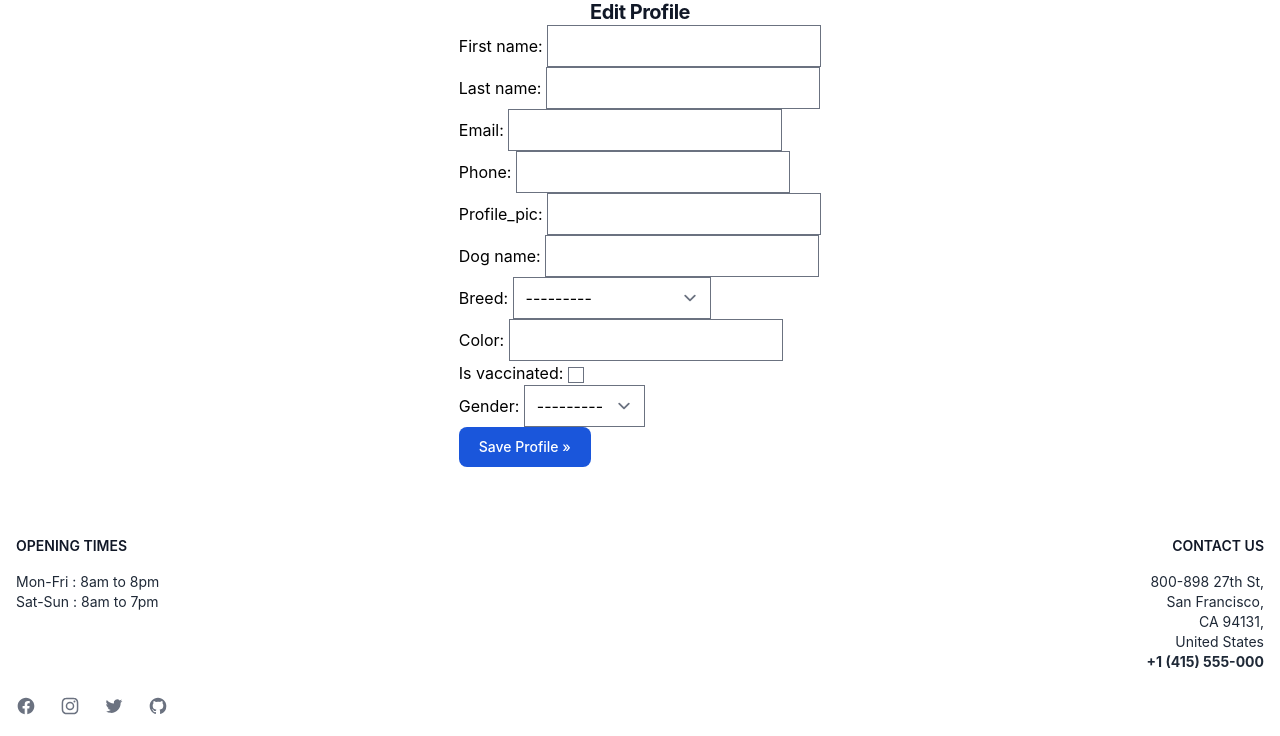
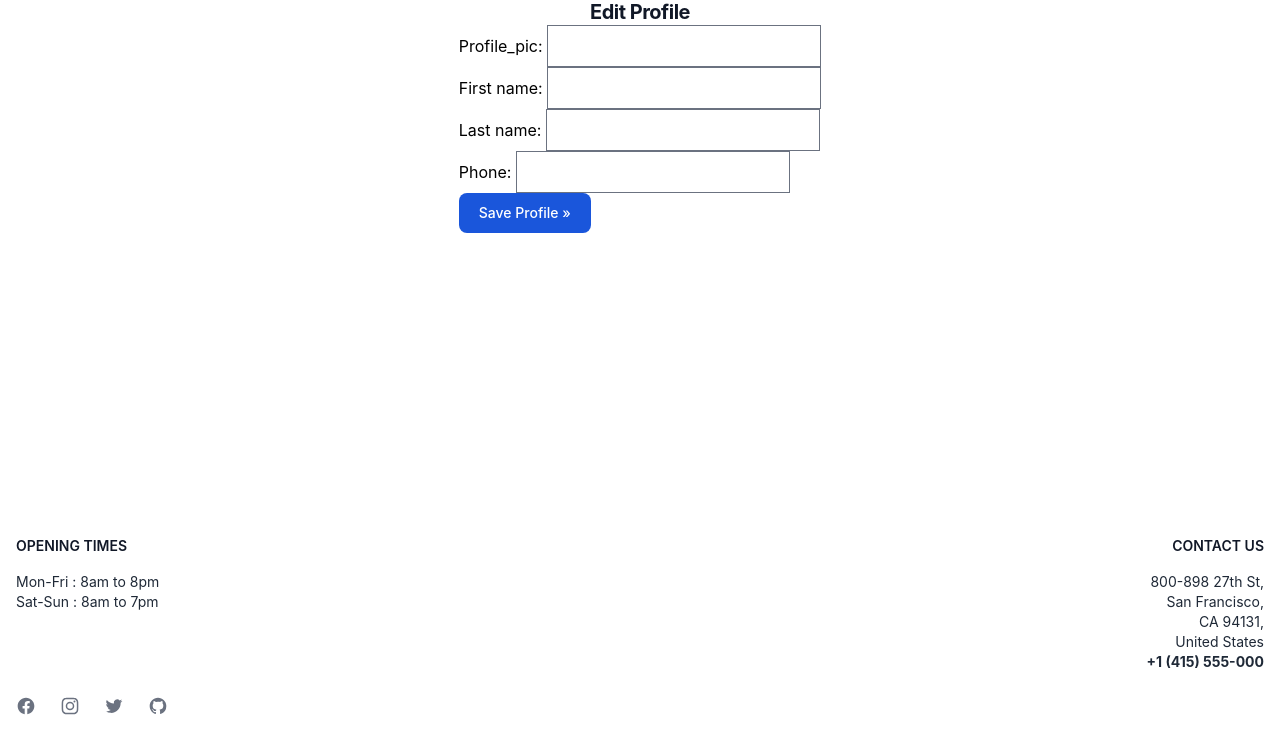
Before and after one commit to amylour/FreeFido, a Django app: page /profile/edit_profile/ in a window 1280 px wide. Shown: the part 64-800 px from the top of the page. Run offline with Django 3.2, Linux system fonts and the light colour scheme; style sheets or scripts are compiled from the project's sources; some libraries are stand-ins or nearby versions.

Commit message:
update:change models/database

```diff
--- a/userprofile/forms.py
+++ b/userprofile/forms.py
@@ -1,14 +1,9 @@
 from django import forms
-from .models import UserProfile, Dog
+from .models import AccountProfile
 
 
-class UserProfileForm(forms.ModelForm):
+class AccountProfileForm(forms.ModelForm):
     class Meta:
-        model = UserProfile
-        fields = ['first_name', 'last_name', 'email', 'phone', 'profile_pic']
-
-
-class DogForm(forms.ModelForm):
-    class Meta:
-        model = Dog
-        fields = ['dog_name', 'breed', 'color', 'is_vaccinated', 'gender']
+        model = AccountProfile
+        fields = ['profile_pic', 'first_name',
+                  'last_name', 'phone']
--- a/userprofile/models.py
+++ b/userprofile/models.py
@@ -4,66 +4,16 @@ from django.contrib.auth.models import User
 # Cloudinary import for image storage
 from cloudinary.models import CloudinaryField
 # Validators for user choices in profile and booking
-from django.core.validators import MaxValueValidator, MinValueValidator
+# from django.core.validators import MaxValueValidator, MinValueValidator
 
 
-class UserProfile(models.Model):
+class AccountProfile(models.Model):
     user = models.OneToOneField(User, on_delete=models.CASCADE)
+    profile_pic = CloudinaryField('profile_pic', blank=True)
     first_name = models.CharField(max_length=20, blank=True)
     last_name = models.CharField(max_length=20, blank=True)
-    email = models.EmailField(blank=True)
     phone = models.CharField(max_length=20, blank=True)
-    profile_pic = CloudinaryField('profile_pic', blank=True)
-    created_on = models.DateTimeField(auto_now_add=True)
 
     # method to return a string representation of an object - Django Docs magic method
     def __str__(self):
-        return self.user.username
-
-
-class Dog(models.Model):
-    # Breed choices for user in profile dropdown menu in tuple format for database value and site viewable value for the user
-    BREED_CHOICES = [
-        ('Australian Shepard', 'Australian Shepard'),
-        ('Bassett Hound', 'Bassett Hound'),
-        ('Beagle', 'Beagle'),
-        ('Belgian Shepard', 'Belgian Shepard'),
-        ('Bernese', 'Bernese'),
-        ('Bichon Frise', 'Bichon Frise'),
-        ('Boston Terrier', 'Boston Terrier'),
-        ('Boxer', 'Boxer'),
-        ('Bulldog', 'Bulldog'),
-        ('Chihuahua', 'Chihuahua'),
-        ('Collie', 'Collie'),
-        ('Corgi', 'Corgi'),
-        ('Dachshund', 'Dachshund'),
-        ('Doberman', 'Doberman'),
-        ('English Mastiff', 'English Mastiff'),
-        ('Fox Hound', 'Foxhound'),
-        ('Greyhound', 'Greyhound'),
-        ('German Shepherd', 'German Shepherd'),
-        ('Golden Retriever', 'Golden Retriever'),
-        ('Great Dane', 'Great Dane'),
-        ('Husky', 'Husky'),
-        ('Labrador Retriever', 'Labrador Retriever'),
-        ('Lurcher', 'Lurcher'),
-        ('Poodle', 'Poodle'),
-        ('Rottweiler', 'Rottweiler'),
-        ('Saint Bernard', 'Saint Bernard'),
-        ('Shih Tzu', 'Shih Tzu'),
-        ('Spaniel', 'Spaniel'),
-        ('Terrier', 'Terrier'),
-        ('Weimaraner', 'Weimaraner'),
-        ('Other', 'Other'),
-    ]
-
-    owner = models.ForeignKey(User, on_delete=models.CASCADE)
-    dog_name = models.CharField(max_length=20)
-    breed = models.CharField(max_length=30, choices=BREED_CHOICES)
-    color = models.CharField(max_length=30)
-    is_vaccinated = models.BooleanField(default=False)
-    gender = models.CharField(max_length=6, choices=[
-                              ('M', 'Male'), ('F', 'Female')])
-
-    def __str__(self):
-        return f"{self.owner.username}'s dog {self.dog_name}"
+        return self.user.first_name
--- a/userprofile/templates/userprofile/edit_profile.html
+++ b/userprofile/templates/userprofile/edit_profile.html
@@ -13,8 +13,7 @@
 <div class="flex flex-col lg:flex-row items-center justify-center mx-auto lg:py-0">
     <form class="" id="signup_form" method="POST" action="{% url 'profile' %}">
         {% csrf_token %}
-        {{ user_profile_form.as_p }}
-        {{ dog_form.as_p }}
+        {{ account_profile_form.as_p }}
         <button
             class="text-white bg-blue-700 hover:bg-blue-800 focus:ring-4 focus:outline-none focus:ring-blue-300 font-medium rounded-lg text-sm px-5 py-2.5 text-center dark:bg-blue-600 dark:hover:bg-blue-700 dark:focus:ring-blue-800"
             type="submit">{% trans "Save Profile" %} &raquo;</button>
--- a/userprofile/views.py
+++ b/userprofile/views.py
@@ -1,55 +1,39 @@
 from django.shortcuts import render, redirect
 from allauth.account.views import SignupView
-# from django.contrib.auth.decorators import login_required
-from .models import UserProfile, Dog
-from .forms import UserProfileForm, DogForm
-# from .models import UserProfile, Dog
+from .models import AccountProfile
+from .forms import AccountProfileForm
 
 
 class add_user(SignupView):
     template_name = 'account/signup.html'
 
 
-# @login_required
 def profile_view(request):
     """ A view to return the profile page """
-    # user_profile = UserProfile.objects.get(user=request.user)
-    # dog = Dog.objects.filter(owner=request.user)
-    # dog_breed_choices = dog.BREED_CHOICES
-    # context = {'user_profile': user_profile,
-    #            'dog': dog,
-    #            'dog_breed_choices': dog_breed_choices
-    #            }
+    account_profile = AccountProfile.objects.get(user=request.user)
+
+    context = {
+        'account_profile': account_profile,
+    }
+
     return render(request, 'userprofile/profile.html')
-    # , context
-
-# from django.shortcuts import render, redirect
-
-    # , {'user_profile': user_profile}
-    #
 
 
 def edit_profile(request):
-    """ Create profile for the user upon SignUp """
+    """ Edit profile for user """
 
-    user_profile_form = UserProfileForm(request.POST)
-    dog_form = DogForm(request.POST)
-
-    if user_profile_form.is_valid() and dog_form.is_valid():
-        # save the user's entered data
-        user_profile = user_profile_form.save(commit=False)
-        user_profile.user = request.user
-        user_profile.save()
-        dog = dog_form.save(commit=False)
-        dog.user_profile = user_profile
-        dog.save()
-        return redirect('profile')
+    if request.method == 'POST':
+        account_profile_form = AccountProfileForm(request.POST)
+        if account_profile_form.is_valid():
+            # save the user's entered data
+            account_profile = account_profile_form.save(commit=False)
+            account_profile.user = request.user
+            account_profile.save()
+            return redirect('profile')
     else:
-        user_profile_form = UserProfileForm()
-        dog_form = DogForm()
+        account_profile_form = AccountProfileForm()
 
     context = {
-        'user_profile_form': user_profile_form,
-        'dog_form': dog_form,
+        'account_profile_form': account_profile_form,
     }
     return render(request, 'edit_profile.html', context)
```
Also changed, not shown: templates/allauth/account/signup.html (+0 -54 lines), userprofile/admin.py (+11 -3 lines), userprofile/templates/userprofile/profile.html (+9 -29 lines), userprofile/migrations/0002_auto_20230525_1219.py (added).
